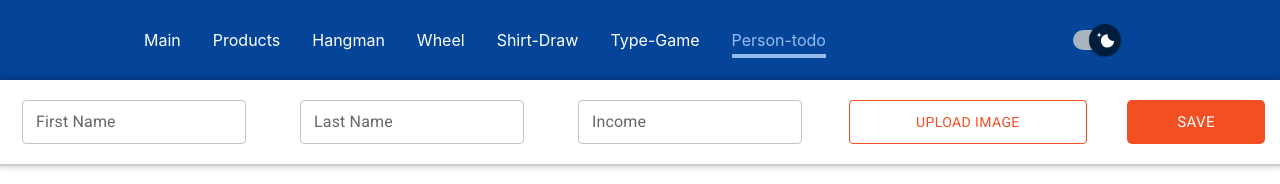
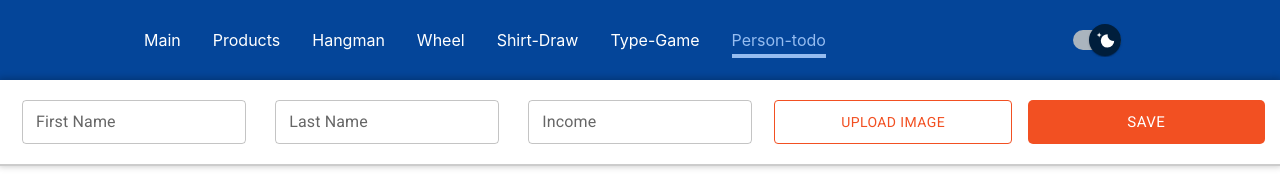
Before and after one commit to TornikeZhizhi/React-sumNew, a React (Create React App) app: page /person-todo in a window 1280 px wide. Shown: the top 184 px of the page. Built offline with nearby package versions, Linux system fonts and the light colour scheme; no server answers; a web font is replaced by a local one.

Commit message:
udate css

```diff
--- a/src/Components/PersonToDoList/PrsHeader.js
+++ b/src/Components/PersonToDoList/PrsHeader.js
@@ -8,14 +8,11 @@ const PrsHeader = () => {
 
 
 
-
-
 let ctx = useContext(PersonToDoTheme)
 
 let nameRef = useRef("");
 let lastNameRef = useRef("");
 let IncomeRef = useRef("");
-
 
 
 const [imageUrl, setImageUrl] = useState("");
@@ -49,18 +46,19 @@ const saveHandler = ()=>{
     }
 
 
-//    if(hasNumber(nameRef.current.value)
-//    || hasNumber(lastNameRef.current.value) ){
-//         alert("put only string in name and lastname")
-
-//    }else if (nameRef.current.value.length < 1 ||
-//     lastNameRef.current.value < 1 || IncomeRef.current.value.length < 1){
-//         alert("please fill fields")
-//    }
-//    else {
+   if(hasNumber(nameRef.current.value)
+    || hasNumber(lastNameRef.current.value) ){
+        alert("put only string in name and lastname")
+   }else if (nameRef.current.value.length < 1 ||
+            lastNameRef.current.value < 1 || IncomeRef.current.value.length < 1){
+        alert("please fill fields")
+   }else if(imageUrl == ""){
+     alert("please upload image")
+   }
+   else {
     ctx.addDataHandler(data)
     refreshInput()
-//    }
+   }
 
 
 
@@ -78,7 +76,7 @@ const saveHandler = ()=>{
                 Upload Image
                 <input onChange={fileBrowseHandler} hidden type="file" />
             </Button>
-            <Button  className="header_input_list" onClick={saveHandler}  className='button_save' variant="outlined" size='large'>
+            <Button  className="header_input_list button_save" onClick={saveHandler} variant="outlined" size='large'>
                      Save
                 </Button>
         </div>
```
